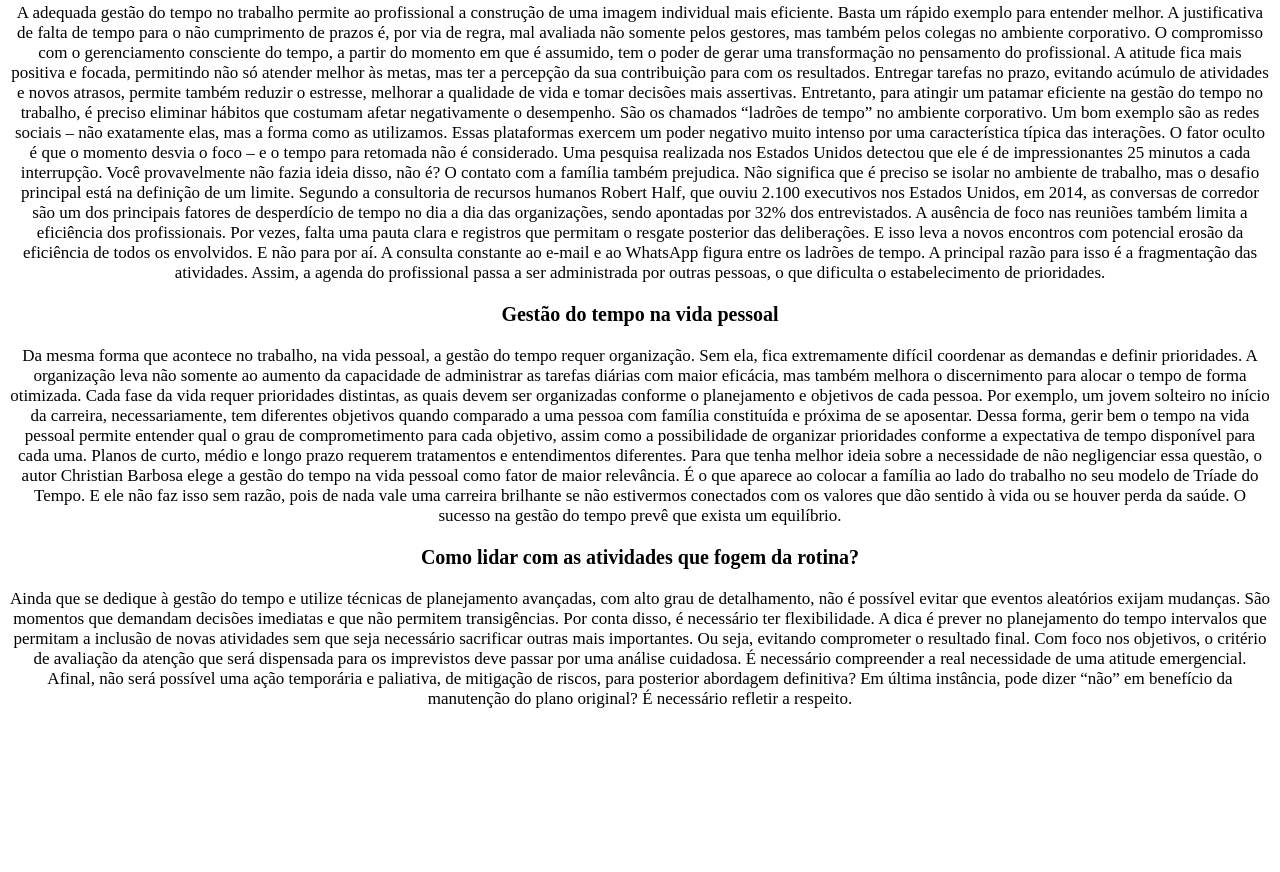
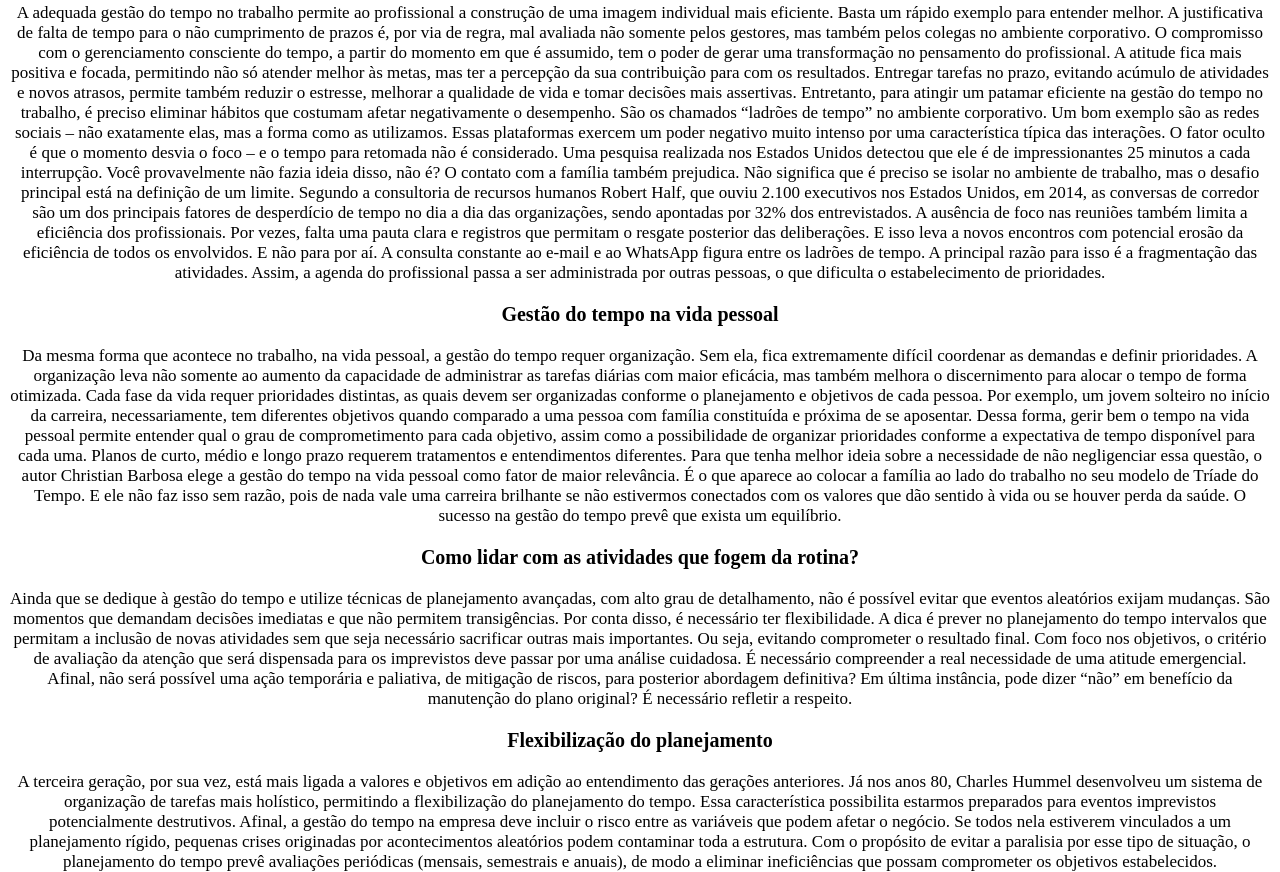
Before and after one commit to emanoelluci/Prova-de-html-css-e-gest-o, a plain HTML site: page indexdica.html in a window 1280 px wide. Shown: the part 943-1815 px from the top of the page. Before the commit the page ends 1652 px from the top, so only its background shows below. Drawn offline with Linux system fonts and the light colour scheme.

Commit message:
nova dica sobre flexibilização do planejamento
nova dica sobre flexibilização do planejamento

```diff
--- a/indexdica.html
+++ b/indexdica.html
@@ -86,6 +86,13 @@ Com foco nos objetivos, o critério de avaliação da atenção que será dispen
 Afinal, não será possível uma ação temporária e paliativa, de mitigação de riscos, para posterior abordagem definitiva?
 Em última instância, pode dizer “não” em benefício da manutenção do plano original?
 É necessário refletir a respeito.</p>
+	<h2>Flexibilização do planejamento</h2>
+	<p>A terceira geração, por sua vez, está mais ligada a valores e objetivos em adição ao entendimento das gerações anteriores.
+Já nos anos 80, Charles Hummel desenvolveu um sistema de organização de tarefas mais holístico, permitindo a flexibilização do planejamento do tempo.
+Essa característica possibilita estarmos preparados para eventos imprevistos potencialmente destrutivos.
+Afinal, a gestão do tempo na empresa deve incluir o risco entre as variáveis que podem afetar o negócio.
+Se todos nela estiverem vinculados a um planejamento rígido, pequenas crises originadas por acontecimentos aleatórios podem contaminar toda a estrutura.
+Com o propósito de evitar a paralisia por esse tipo de situação, o planejamento do tempo prevê avaliações periódicas (mensais, semestrais e anuais), de modo a eliminar ineficiências que possam comprometer os objetivos estabelecidos.</p>
 	</div>
 
 </section>
```
